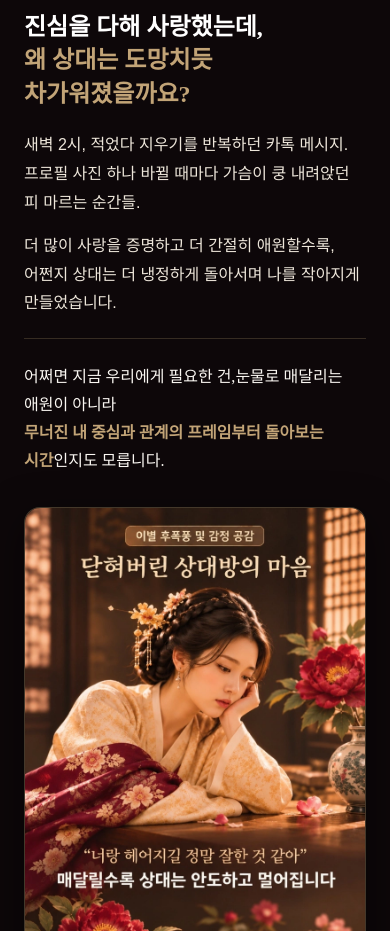
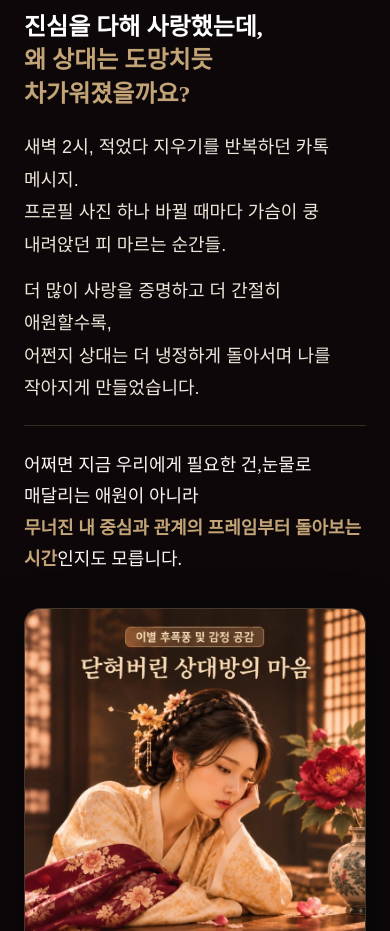
Before and after one commit to woolbo100/buzasun, a Next.js app: page /reports/reunion-secret in a window 390 px wide. Shown: the part 3940-4871 px from the top of the page. Built offline with nearby package versions, Linux system fonts and the light colour scheme; no server answers; the database is empty.

Commit message:
style: increase description text font size to 18px in anxiety sections of reunion-secret and abundance-secret

```diff
--- a/app/reports/abundance-secret/page.tsx
+++ b/app/reports/abundance-secret/page.tsx
@@ -487,7 +487,7 @@ export default function AbundanceSecretPage() {
                           열심히 살아왔는데,<br />
                           <span className="text-[#C2A477]">왜 돈 앞에서는 늘 불안할까요?</span>
                         </h3>
-                        <div className="space-y-3.5 text-[16px] md:text-[18px] text-[#EDE6DA] leading-[1.8] font-normal break-keep">
+                        <div className="space-y-3.5 text-[18px] text-[#EDE6DA] leading-[1.8] font-normal break-keep">
                           <p>
                             월급이 들어와도 마음이 놓이지 않고,<br />
                             카드값 문자를 보는 순간 다시 조급해지는 마음.
@@ -498,7 +498,7 @@ export default function AbundanceSecretPage() {
                           </p>
                         </div>
                         <div className="pt-6 border-t border-[#947852]/25 mt-6">
-                          <p className="text-[#FAF7F2] font-elegant font-medium text-[16px] sm:text-[17px] md:text-[19px] leading-[1.75] break-keep">
+                          <p className="text-[#FAF7F2] font-elegant font-medium text-[18px] md:text-[19px] leading-[1.75] break-keep">
                             어쩌면 지금 우리에게 필요한 건,<br className="hidden sm:inline" />
                             더 열심히 버티는 방법이 아니라<br />
                             <span className="text-[#C2A477] font-semibold">돈을 대하는 내 마음부터 돌아보는 시간</span>인지도 모릅니다.
--- a/app/reports/reunion-secret/page.tsx
+++ b/app/reports/reunion-secret/page.tsx
@@ -710,7 +710,7 @@ export default function ReunionSecretPage() {
                           진심을 다해 사랑했는데,<br />
                           <span className="text-[#C2A477]">왜 상대는 도망치듯 차가워졌을까요?</span>
                         </h3>
-                        <div className="space-y-3.5 text-[16px] md:text-[18px] text-[#EDE6DA] leading-[1.8] font-normal break-keep">
+                        <div className="space-y-3.5 text-[18px] text-[#EDE6DA] leading-[1.8] font-normal break-keep">
                           <p>
                             새벽 2시, 적었다 지우기를 반복하던 카톡 메시지.<br />
                             프로필 사진 하나 바뀔 때마다 가슴이 쿵 내려앉던 피 마르는 순간들.
@@ -721,7 +721,7 @@ export default function ReunionSecretPage() {
                           </p>
                         </div>
                         <div className="pt-6 border-t border-[#B49A70]/25 mt-6">
-                          <p className="text-[#FAF7F2] font-elegant font-medium text-[16px] sm:text-[17px] md:text-[19px] leading-[1.75] break-keep">
+                          <p className="text-[#FAF7F2] font-elegant font-medium text-[18px] md:text-[19px] leading-[1.75] break-keep">
                             어쩌면 지금 우리에게 필요한 건,<br className="hidden sm:inline" />
                             눈물로 매달리는 애원이 아니라<br />
                             <span className="text-[#C2A477] font-semibold">무너진 내 중심과 관계의 프레임부터 돌아보는 시간</span>인지도 모릅니다.
```
